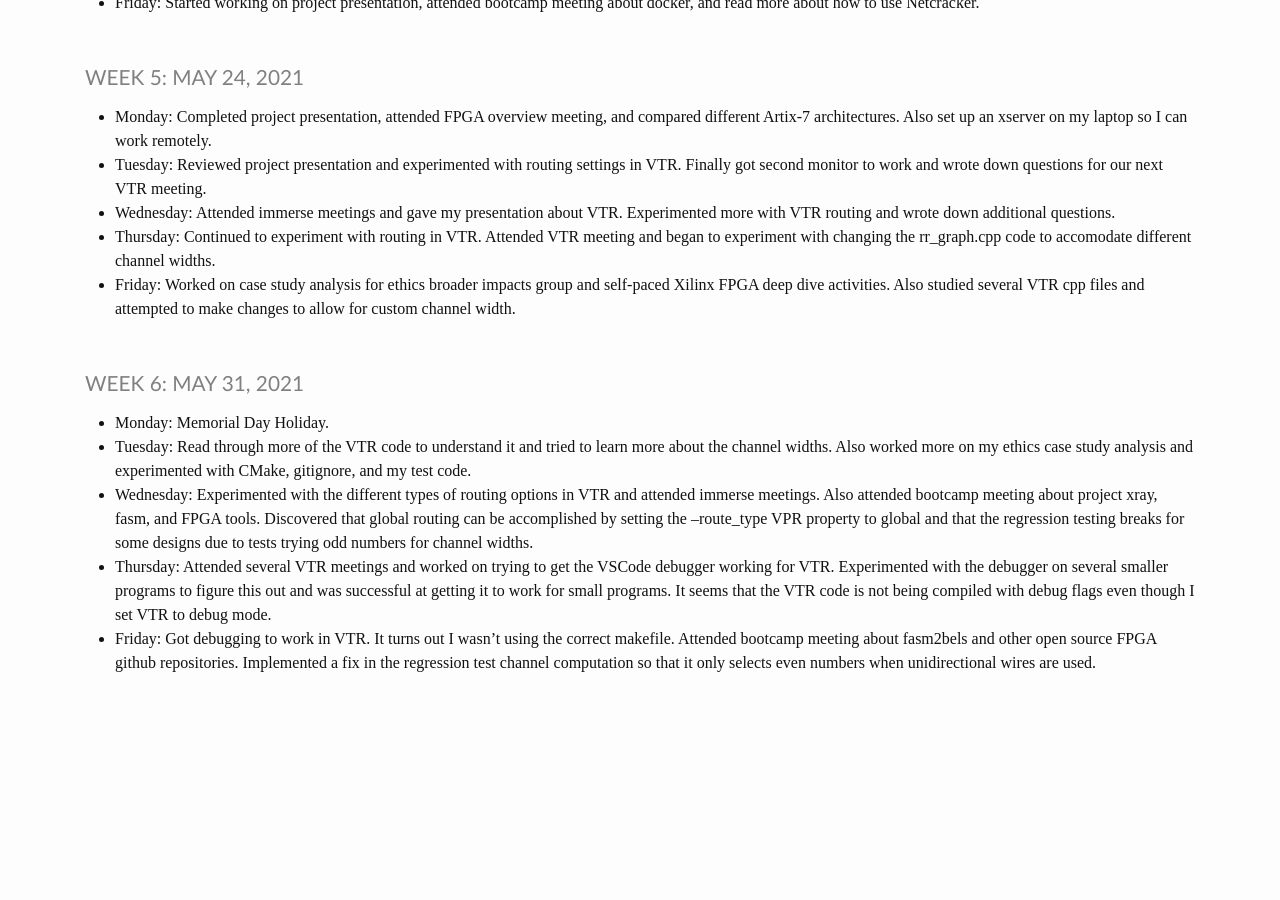
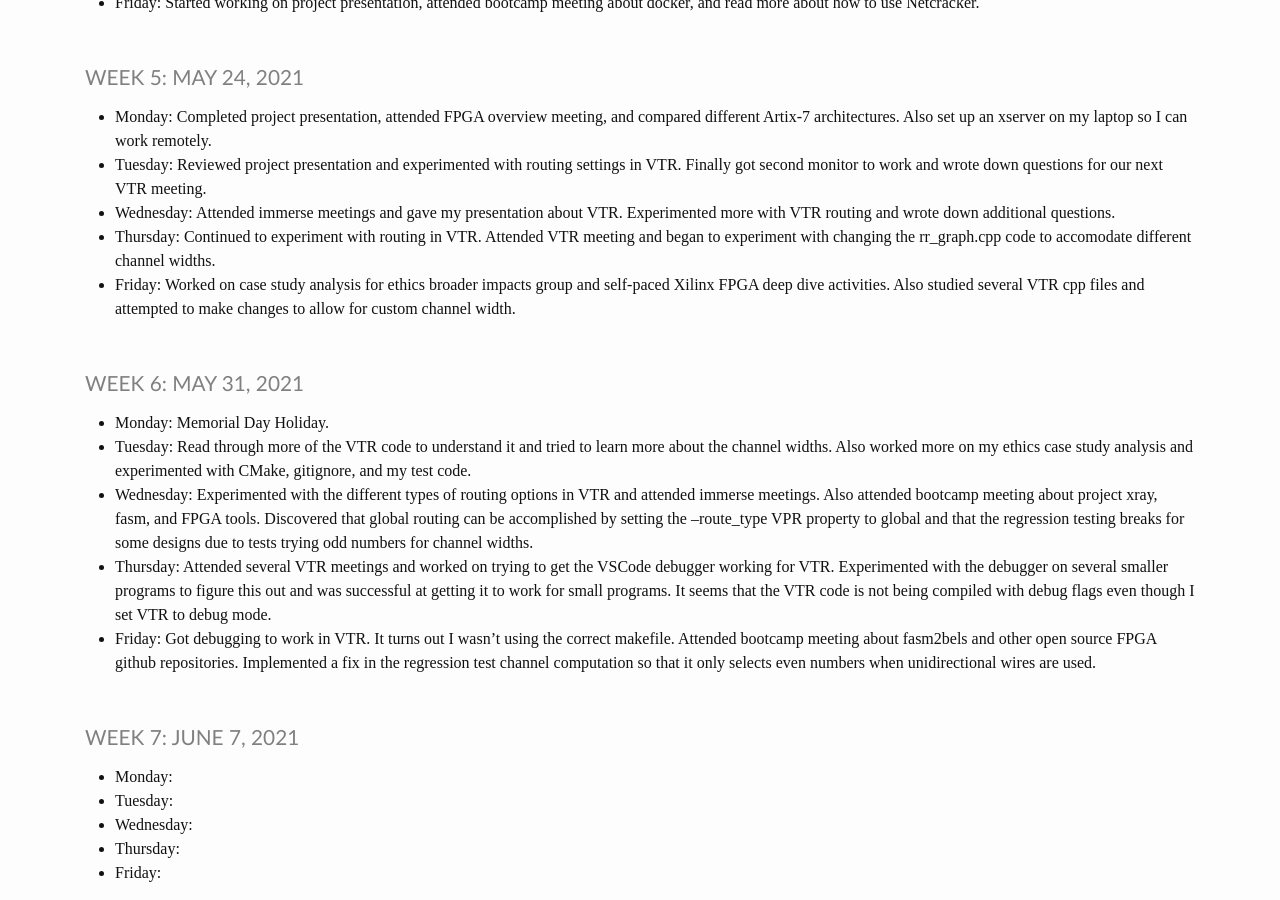
Before and after one commit to heinerb1/heinerb1.github.io, a Jekyll site: the page built from _pages/log.md, in a window 1280 px wide and 900 px high, scrolled down 1213 px. Built offline with Jekyll 4.4.1, drawn with Linux system fonts in a browser that asks for light colours; before the commit the page ends 1903 px from its top, so only the background shows below that.

Commit message:
Added Week 7

```diff
--- a/_pages/log.md
+++ b/_pages/log.md
@@ -86,3 +86,11 @@ title: IMMERSE Log
               bootcamp meeting about fasm2bels and other open source FPGA github repositories. Implemented
               a fix in the regression test channel computation so that it only selects even numbers when
               unidirectional wires are used.
+
+### Week 7: June 7, 2021
+
+* **Monday**:
+* **Tuesday**:
+* **Wednesday**:
+* **Thursday**:
+* **Friday**:
```
